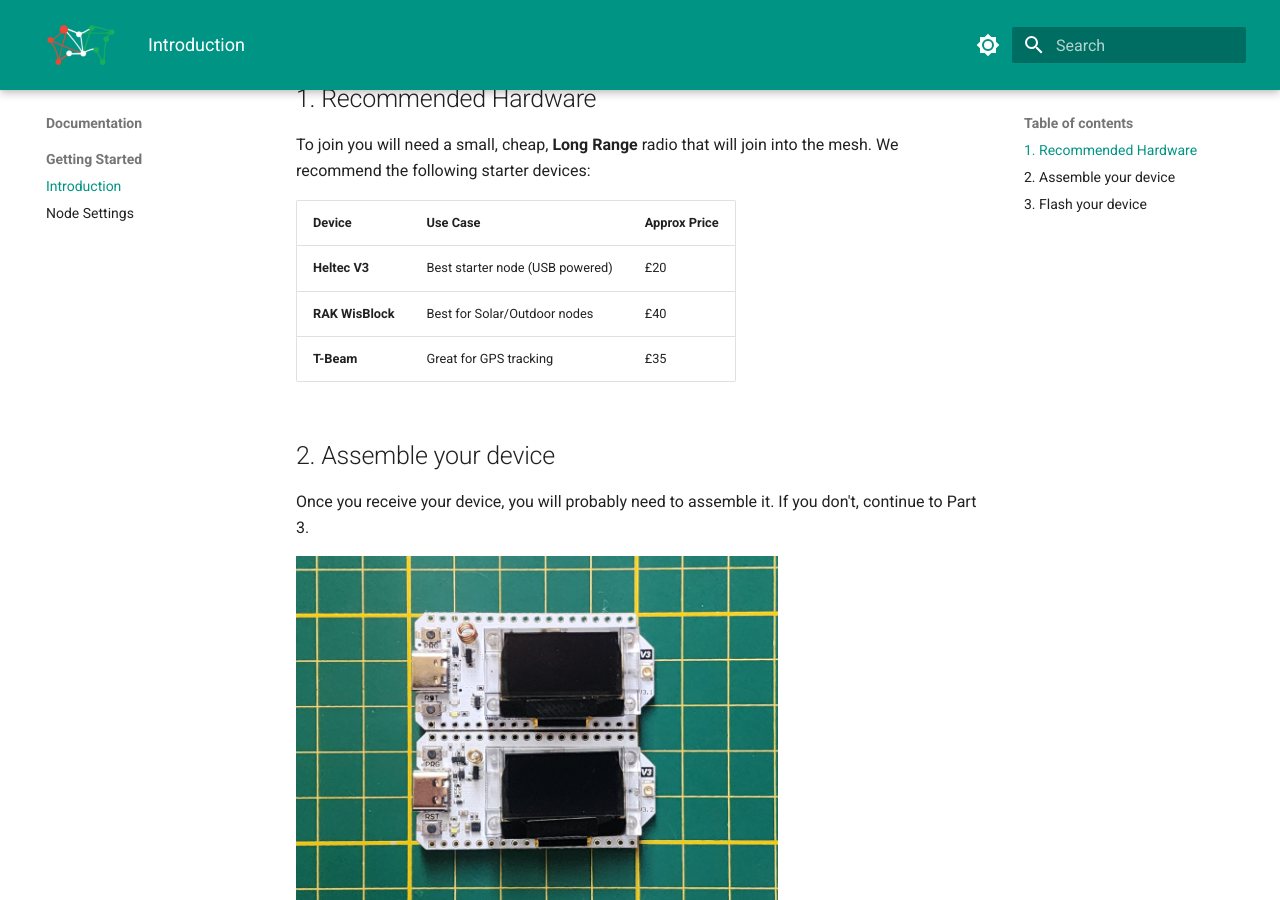
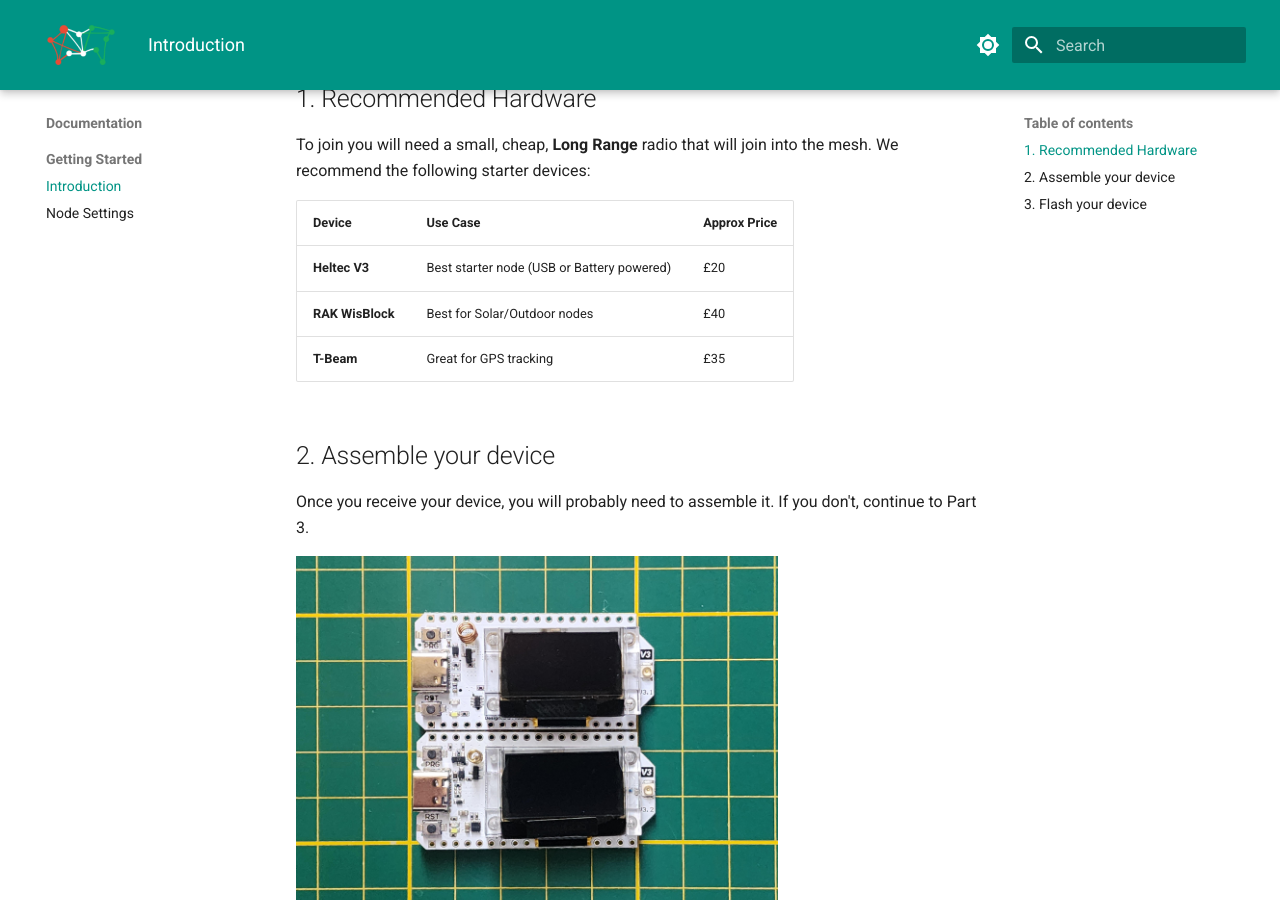
Before and after one commit to dayerdev/nwm-www, an MkDocs documentation site: the page built from docs/docs/getting-started.md, in a window 1280 px wide and 900 px high, scrolled down 408 px. Built offline with MkDocs 1.6.1 and Material for MkDocs 9.7.7, drawn with Linux system fonts in a browser that asks for light colours.

Commit message:
Update getting-started.md

```diff
--- a/docs/docs/getting-started.md
+++ b/docs/docs/getting-started.md
@@ -11,7 +11,7 @@
 
 | Device | Use Case | Approx Price |
 | :--- | :--- | :--- |
-| **Heltec V3** | Best starter node (USB powered) | £20 |
+| **Heltec V3** | Best starter node (USB or Battery powered) | £20 |
 | **RAK WisBlock** | Best for Solar/Outdoor nodes | £40 |
 | **T-Beam** | Great for GPS tracking | £35 |
 
```
